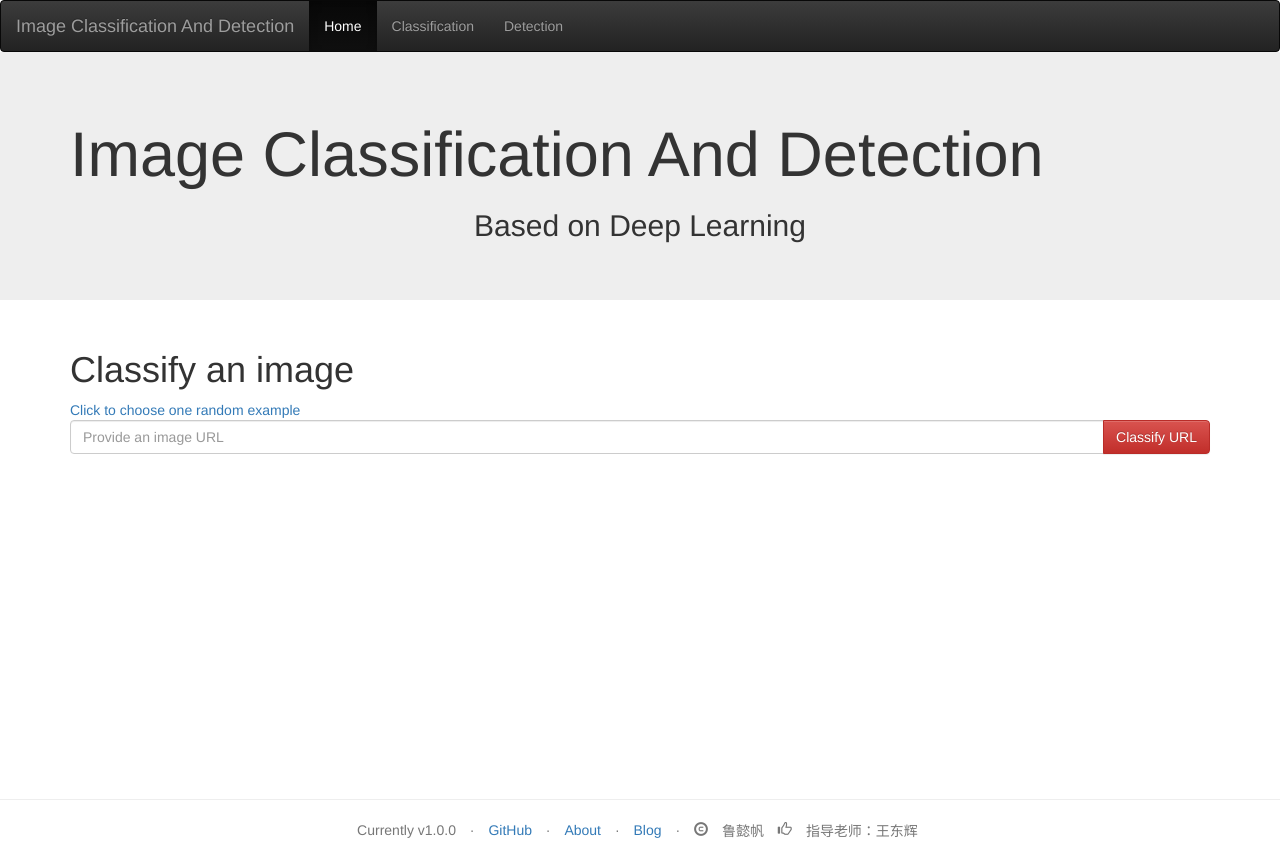
After one commit to luyifan/ClassificationAndDetection, a Flask app: page /configuration in a window 1280 px wide. The commit adds this page. Run offline with Flask 2, Linux system fonts and the light colour scheme; parts of the project's set-up code (start-up, migrations or seed data) failed here and were passed over; some libraries are stand-ins or nearby versions.

Commit message:
add configuration

```diff
--- a/app.py
+++ b/app.py
@@ -44,6 +44,9 @@ def index():
 @app.route('/detection')
 def detection():
     return flask.render_template('detection.html',has_result=False)
+@app.route('/configuration')
+def configuration():
+    return flask.render_template('configuration.html')
 
 @app.route('/classification')
 def classification():
--- a/templates/classification.html
+++ b/templates/classification.html
@@ -90,6 +90,7 @@
 				    <li class="active"><a href="/">Home</a></li>
 				    <li><a href="/classification">Classification</a></li>
 				    <li><a href="/detection">Detection</a></li>
+				    <li><a href="/configuration">Configuration</a></li>
 			    </ul>
 		    </div><!-- /.navbar-collapse -->
 	    </div><!-- /.container-fluid -->
--- /dev/null
+++ b/templates/configuration.html
@@ -0,0 +1,111 @@
+<!DOCTYPE html>
+<html lang="en">
+  <head>
+    <meta charset="utf-8">
+    <link rel="stylesheet" href="//netdna.bootstrapcdn.com/bootstrap/3.1.1/css/bootstrap.min.css">
+    <link rel="stylesheet" href="//netdna.bootstrapcdn.com/bootstrap/3.1.1/css/bootstrap-theme.min.css">
+    <script type="text/javascript" src="//code.jquery.com/jquery-2.1.1.js"></script>
+    <script src="//netdna.bootstrapcdn.com/bootstrap/3.1.1/js/bootstrap.min.js"></script>
+    <script type="text/javascript" src="{{ url_for('static',filename='js/d3.min.js')}}"></script>
+    <title>Image Classification And Detection</title>
+
+
+    <style type="text/css">
+	div#centerDiv {
+		width: 600px;
+		text-align: center;
+	}
+	div#hidden{
+		display: none;
+	}
+	#image-upload > input
+	{
+		    display: none;
+	}
+	.navbar{
+		margin-bottom:0px;
+	}
+	.badge{
+		font-size:20px;
+	}
+	.nav-tabs{
+		font-size:20px;
+	}
+	p{
+		font-size:20px;
+	}
+    </style>
+
+  </head>
+
+  <body>
+    <!-- Begin page content -->
+    <nav class="navbar navbar-inverse">
+	    <div class="container-fluid">
+		    <!-- Brand and toggle get grouped for better mobile display -->
+		    <div class="navbar-header">
+			    <button type="button" class="navbar-toggle collapsed" data-toggle="collapse" data-target="#bs-example-navbar-collapse-9" aria-expanded="false">
+				    <span class="sr-only">Toggle navigation</span>
+				    <span class="icon-bar"></span>
+				    <span class="icon-bar"></span>
+				    <span class="icon-bar"></span>
+			    </button>
+			    <a class="navbar-brand" href="/">Image Classification And Detection</a>
+		    </div>
+		    <!-- Collect the nav links, forms, and other content for toggling -->
+		    <div class="navbar-collapse collapse" id="bs-example-navbar-collapse-9" aria-expanded="false" style="height: 1px;">
+			    <ul class="nav navbar-nav">
+				    <li class="active"><a href="/">Home</a></li>
+				    <li><a href="/classification">Classification</a></li>
+				    <li><a href="/detection">Detection</a></li>
+			    </ul>
+		    </div><!-- /.navbar-collapse -->
+	    </div><!-- /.container-fluid -->
+    </nav>
+    <div class="jumbotron masthead">
+	    <div class="container">
+		    <h1>Image Classification And Detection</h1>
+		    <h2 align="center">Based on Deep Learning</h2>
+	    </div>
+    </div>
+    <div class="container">
+      <div>
+        <h1>Classify an image</h1>
+        <a href="/classify_random">Click to choose one random example</a>
+      </div>
+      <form role="form" action="classify_url" method="get">
+	      <div class="form-group">
+		      <div class="input-group">
+			      <input type="text" class="form-control" name="imageurl" id="imageurl" placeholder="Provide an image URL">
+			      <span class="input-group-btn">
+			   	      <input class="btn btn-danger" value="Classify URL" type="submit" id="classifyurl"></input>
+			      </span>
+		      </div><!-- /input-group -->
+	      </div>
+      </form>
+     </div>
+
+
+   <footer class="footer" style="margin-top: 10px;border-top-width: 50px;padding-top: 300px;">
+       <hr>
+       <div class="container" id="centerDiv">
+        <ul class="bs-docs-footer-links text-muted list-inline" >
+          <li>Currently v1.0.0</li>
+          <li>·</li>
+          <li><a href="https://github.com/luyifan">GitHub</a></li>
+          <li>·</li>
+          <li><a href="#">About</a></li>
+          <li>·</li>
+          <li><a href="#">Blog</a></li>
+          <li>·</li>
+          <li>
+              <span class="glyphicon glyphicon-copyright-mark" aria-hidden="true">&nbsp;鲁懿帆</span>
+          </li>
+          <li><span class="glyphicon glyphicon-thumbs-up" aria-hidden="true">&nbsp;指导老师：王东辉</span>
+          </li>
+
+        </ul>
+      </div>
+     </footer>
+ </body>
+</html>
--- a/templates/detection.html
+++ b/templates/detection.html
@@ -88,6 +88,7 @@
 				    <li class="active"><a href="/">Home</a></li>
 				    <li><a href="/classification">Classification</a></li>
 				    <li><a href="/detection">Detection</a></li>
+				    <li><a href="/configuration">Configuration</a></li>
 			    </ul>
 		    </div><!-- /.navbar-collapse -->
 	    </div><!-- /.container-fluid -->
--- a/templates/index.html
+++ b/templates/index.html
@@ -72,6 +72,7 @@ div#centerDiv {
 				    <li class="active"><a href="/">Home</a></li>
 				    <li><a href="/classification">Classification</a></li>
 				    <li><a href="/detection">Detection</a></li>
+			    	    <li><a href="/configuration">Configuration</a><li>
 			    </ul>
 		    </div><!-- /.navbar-collapse -->
 	    </div><!-- /.container-fluid -->
```
